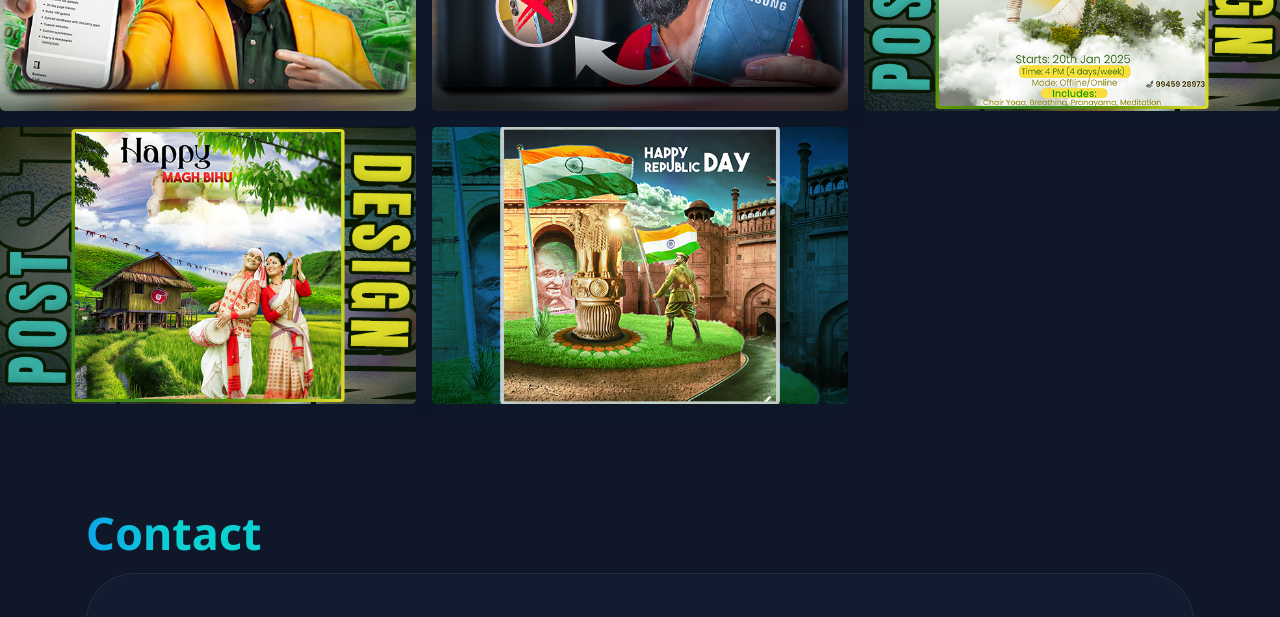
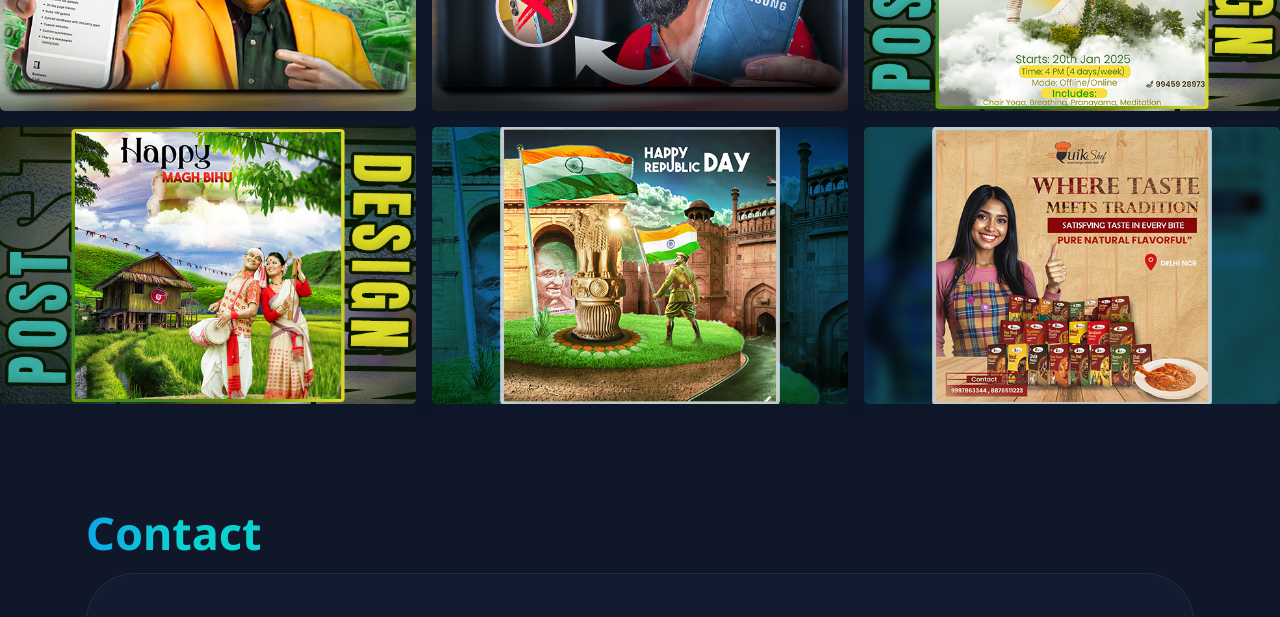
Before and after one commit to rbakshi66/website, a plain HTML site: page index.html in a window 1280 px wide. Shown: the part 4160-4777 px from the top of the page. Drawn offline with nearby package versions, Linux system fonts and the light colour scheme.

Commit message:
updating the image no 30

```diff
--- a/index.html
+++ b/index.html
@@ -366,6 +366,10 @@
           <a href="" class="work__img">
             <img src="./assets/images/work/POST 29.jpg" alt="">
           </a>
+
+          <a href="" class="work__img">
+            <img src="./assets/images/work/POST 30.jpg" alt="">
+          </a>
       </div>
     </section>
 
```
Also changed, not shown: assets/images/work/POST 30.jpg (added).
